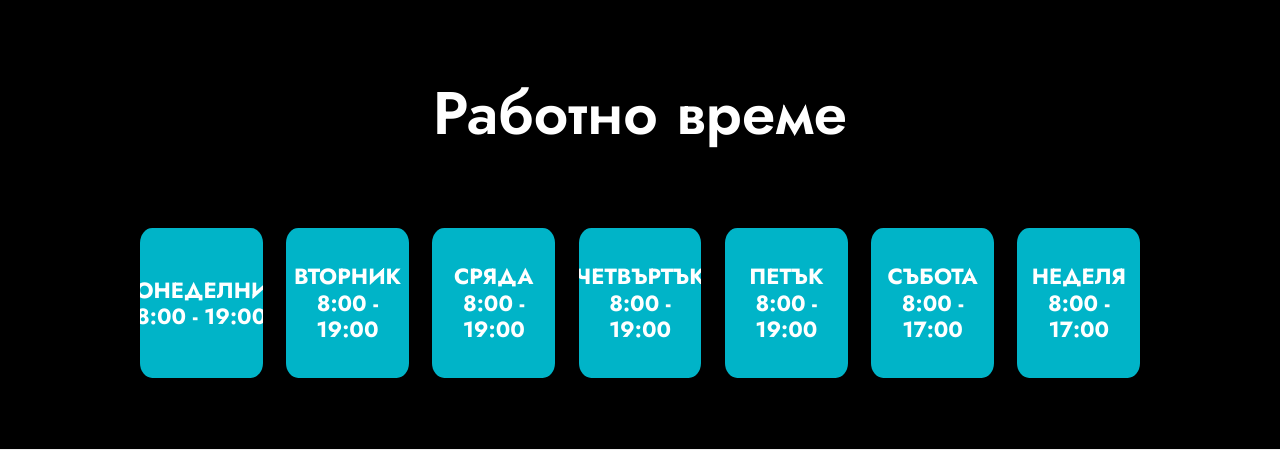
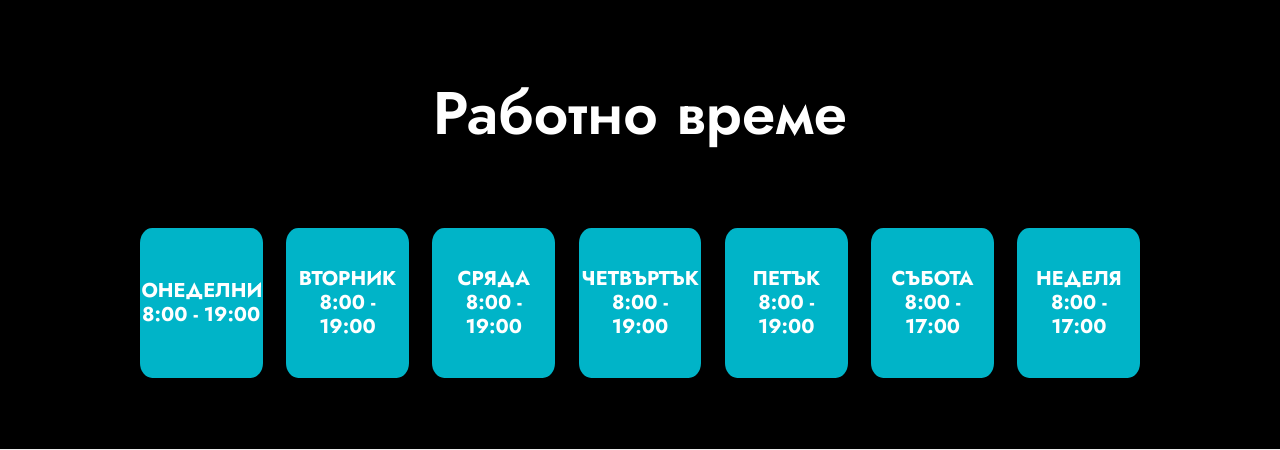
Before and after one commit to danikoynov/Barbershop-Website, a Flask app: page / in a window 1280 px wide. Shown: the part 1081-1531 px from the top of the page. Run offline with Flask 3, Linux system fonts and the light colour scheme.

Commit message:
cosmetic stuff 4 small

```diff
--- a/static/content_styles.css
+++ b/static/content_styles.css
@@ -199,7 +199,7 @@
     justify-content: center; /* Center text vertically */
     align-items: center; /* Center text horizontally */
     text-align: center;
-    font-size: 22px;
+    font-size: 20px;
     font-weight: bold;
     padding: 10px;
     line-height: 1.2; /* Adjust line height to bring text a bit up */
```
